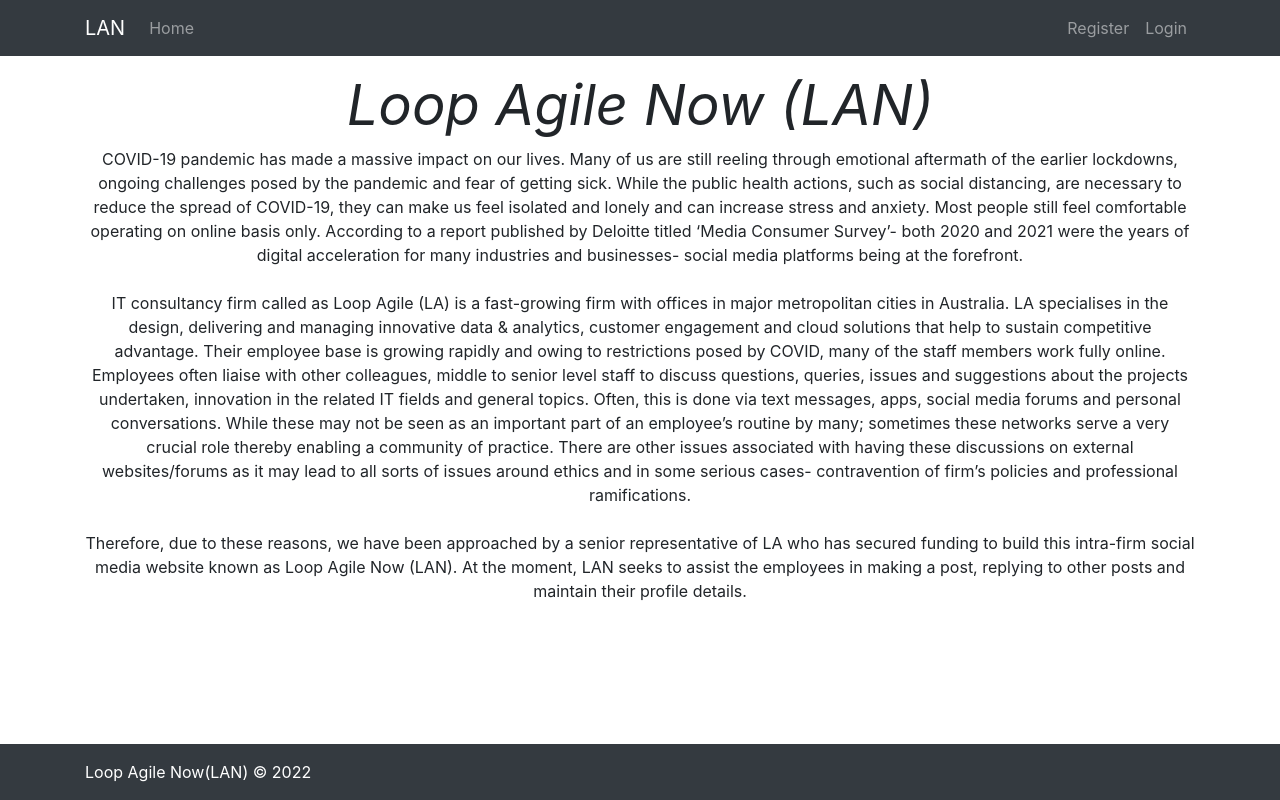
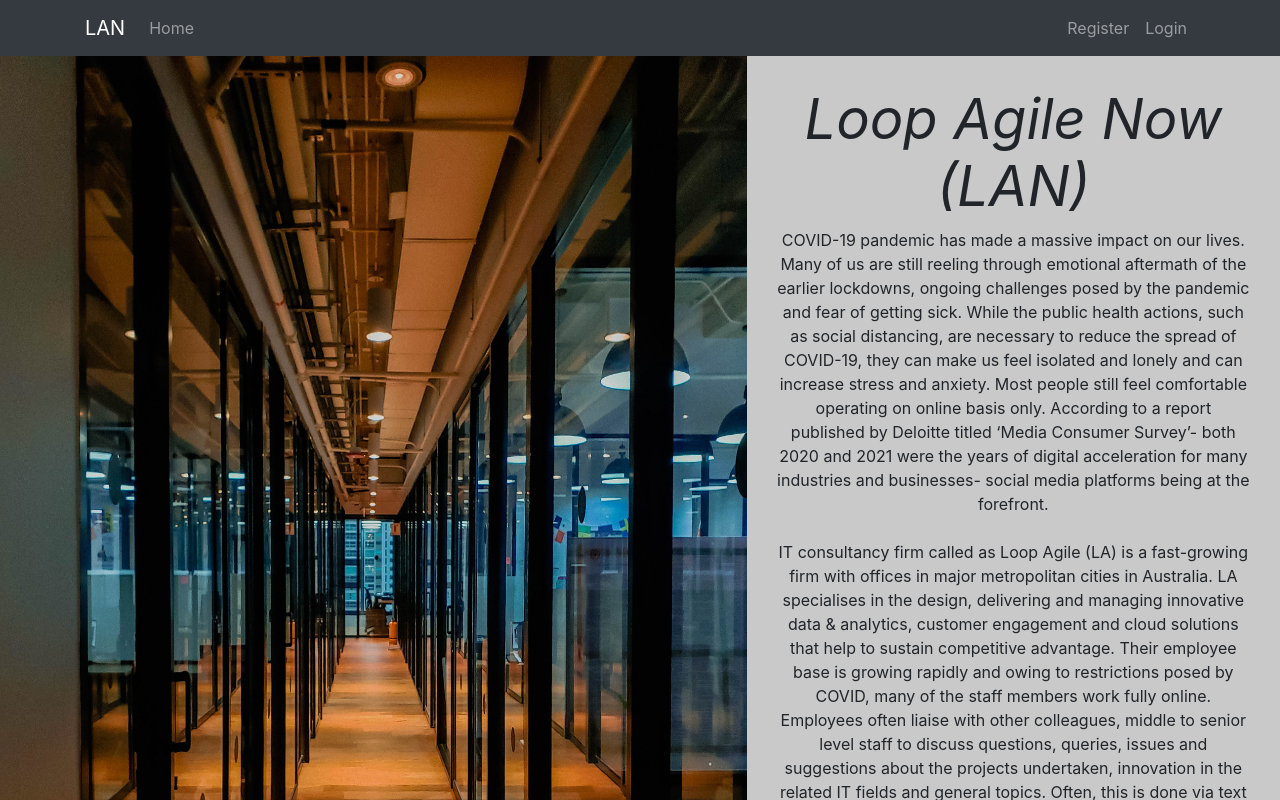
Before and after one commit to yungenchi/LAN_social, a React (Create React App) app in the folder User_FrontEnd/: page / in a window 1280 px wide. Shown: the top 800 px of the page. Built offline with nearby package versions, Linux system fonts and the light colour scheme.

Commit message:
add pic to hom page

```diff
--- a/User_FrontEnd/src/App.js
+++ b/User_FrontEnd/src/App.js
@@ -27,12 +27,12 @@
   }
 
   return (
-    <div className="d-flex flex-column min-vh-100">
+    <div className="d-flex flex-column min-vh-100" style={{backgroundColor: "#c9c9c9"}}>
       <UserContext.Provider value={{ user, loginUser, logoutUser, updateUserData}}>
         <Router>
           <Navbar user={user} logoutUser={logoutUser} />
           <main role="main">
-            <div className="container my-3">
+            <div className="container-fluid">
               <Routes>
                 <Route path="/" element={<Home/>} />
                 <Route path="/login" element={<Login/>} />
--- a/User_FrontEnd/src/pages/Home.js
+++ b/User_FrontEnd/src/pages/Home.js
@@ -1,19 +1,24 @@
 import React, { useContext } from "react";
-// import logo from "../logo.svg";
 import UserContext from "../contexts/UserContext";
-// import { FaHandshake } from "react-icons/fa";
-import globeDefaultPic from "../data/imgs/globe.png"
+import officePic from "../data/imgs/office.jpg"
 
 
-  function Home() {
-    // Home is opting-in to view username state.
+export default function Home() {
+    return (
+      <div className="row">
+        <img className="col col-sm-7" style={{padding:0}} src={officePic}/>
+        <TextArea/>
+      </ div>
+    );
+  }
+
+
+function TextArea(){
     const { user } = useContext(UserContext);
-
     return (
-      <div className="text-center">
+      <div className="text-center col col-sm-5"  style={{padding:30}}>
       <h1 className="display-4"><b><i>Loop Agile Now (LAN)</i></b></h1>
       {user !== null && <h4><strong>Hello {user.first_name}! Welcome to LAN</strong></h4>}
-        {/* < FaHandshake className="App-logo"/> */}
       <p>
       COVID-19 pandemic has made a massive impact on our lives. Many of us are still reeling through emotional aftermath
       of the earlier lockdowns, ongoing challenges posed by the pandemic and fear of getting sick. While the public health
@@ -40,10 +45,6 @@
       </p>
       <br></br>
       <br></br>
-
-        {/* <img class="globe-photo" src={globeDefaultPic} alt="photo" /> */}
     </div>
-    );
+    )
 }
-
-  export default Home;
```
Also changed, not shown: User_FrontEnd/src/data/imgs/office.jpg (added). Lines whose indentation alone changed are shown as unchanged.
